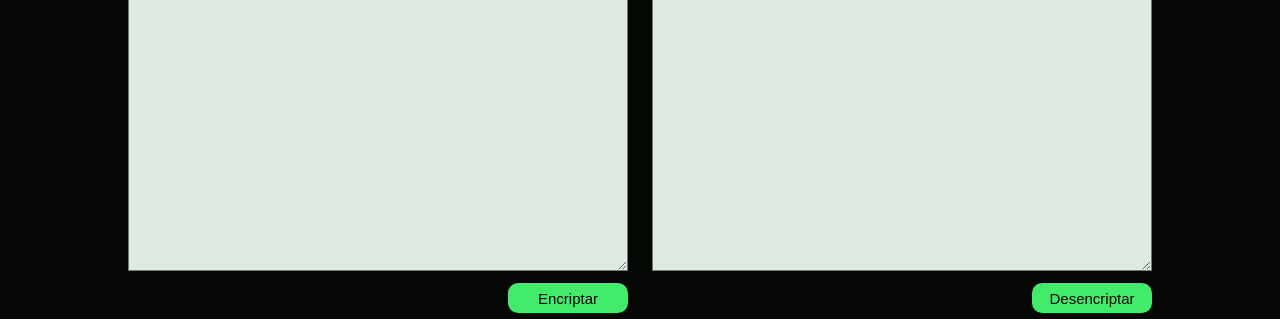
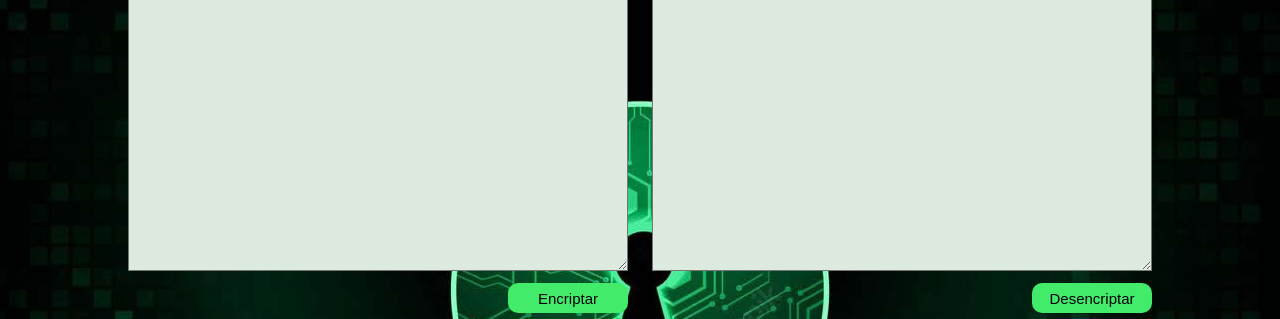
Before and after one commit to Ruben-Rey/Challenge-Oracle---Encriptador, a plain HTML site: page index.html in a window 1280 px wide. Shown: the part 199-518 px from the top of the page. Drawn offline with Linux system fonts and the light colour scheme.

Commit message:
Se agrego una imagen de fondo

```diff
--- a/estilos.css
+++ b/estilos.css
@@ -31,7 +31,10 @@ html {
 }
 
 body {
-    background: #040704 ;
+    background: #040704;
+    background-image: url(./img/candado-cerrado_verde_1.jpg);
+    background-repeat: no-repeat;
+    background-position: center;
 }
 
 header {
@@ -55,6 +58,7 @@ header {
     font-size: 6rem;
     margin-left: 1.5rem;
     text-align: center;
+    color: #ffffff;
 }
 .section__h2 {
     color: #ffffff;
```
Also changed, not shown: img/candado-cerrado_verde-tras.png (added), img/candado-cerrado_verde.png (added), img/candado-cerrado_verde_1.jpg (added).
